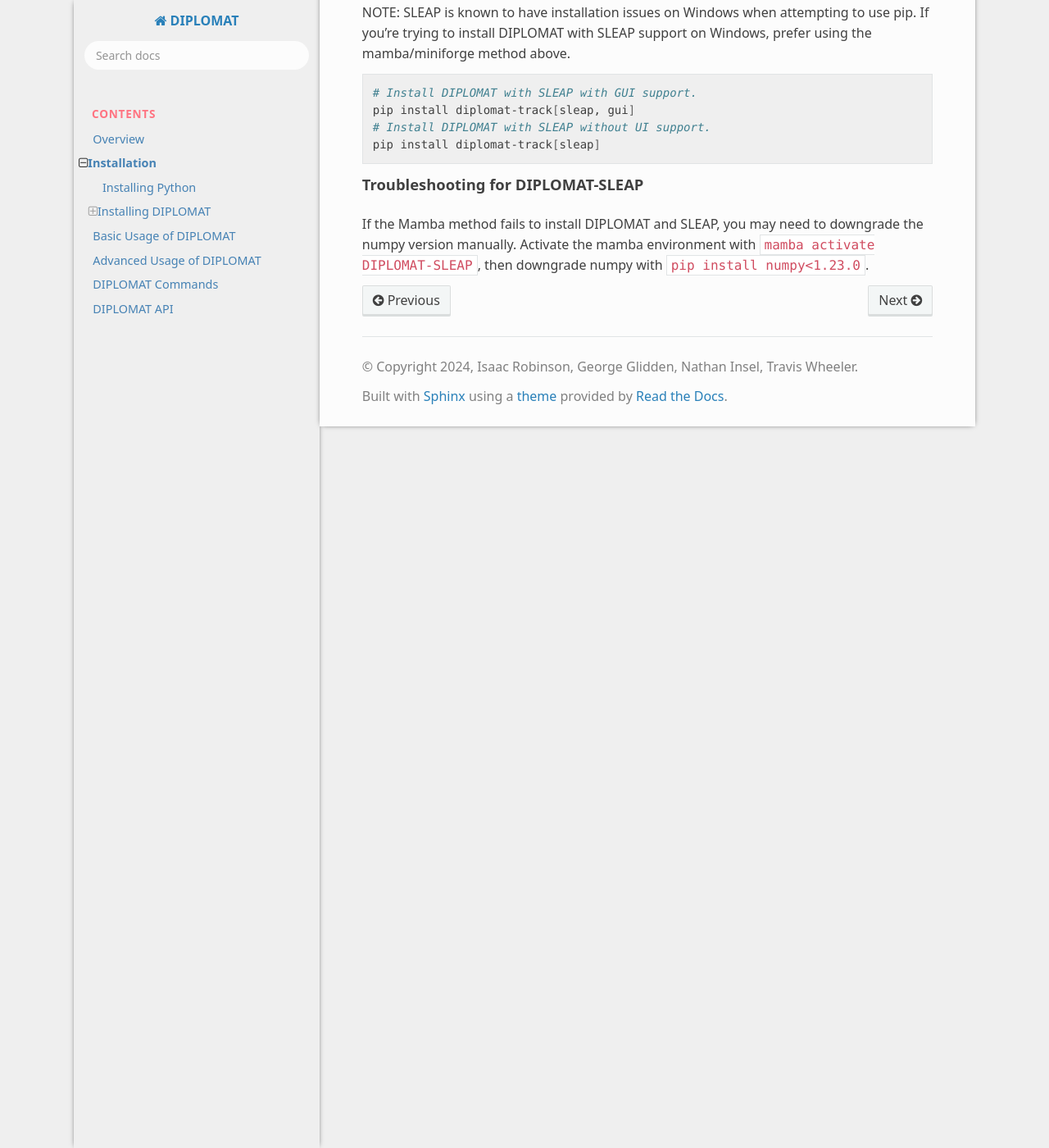
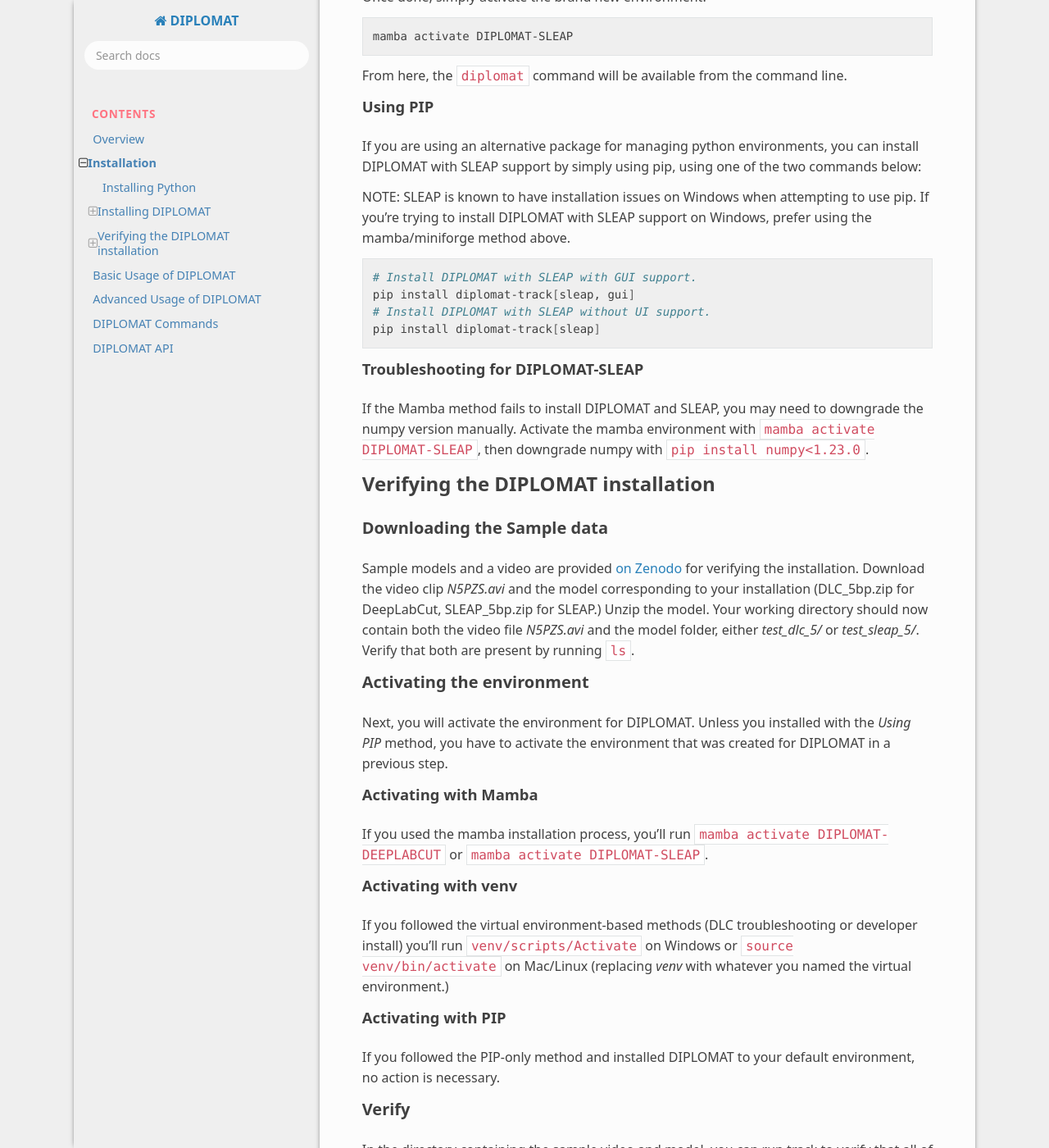
Before and after one commit to TravisWheelerLab/DIPLOMAT, a Sphinx documentation site: the page built from docs/source/installation.rst, in a window 1280 px wide and 1400 px high, scrolled down 3330 px. Shown: the whole window at 82% size. Built offline with Sphinx 7.4.7 and the Read the Docs theme 3.1.0, drawn with Linux system fonts in a browser that asks for light colours; formulas are drawn with MathJax 3; some of the changed text lies outside the part shown.

Commit message:
Added verification section to installation.

```diff
--- a/docs/source/installation.rst
+++ b/docs/source/installation.rst
@@ -165,3 +165,67 @@
 If the Mamba method fails to install DIPLOMAT and SLEAP, you may need to downgrade the
 numpy version manually. Activate the mamba environment with ``mamba activate DIPLOMAT-SLEAP``,
 then downgrade numpy with ``pip install numpy<1.23.0``.
+
+Verifying the DIPLOMAT installation
+-----------------------------------
+
+Downloading the Sample data
+^^^^^^^^^^^^^^^^^^^^^^^^^^^
+
+Sample models and a video are provided `on Zenodo <https://zenodo.org/records/14232002>`_ for
+verifying the installation. Download the video clip `N5PZS.avi` and the model corresponding to
+your installation (DLC_5bp.zip for DeepLabCut, SLEAP_5bp.zip for SLEAP.) Unzip the model. Your
+working directory should now contain both the video file `N5PZS.avi` and the model folder, either
+`test_dlc_5/` or `test_sleap_5/`. Verify that both are present by running ``ls``.
+
+Activating the environment
+^^^^^^^^^^^^^^^^^^^^^^^^^^
+
+Next, you will activate the environment for DIPLOMAT. Unless you installed with the
+`Using PIP` method, you have to activate the environment that was created for DIPLOMAT in
+a previous step.
+
+Activating with Mamba
+~~~~~~~~~~~~~~~~~~~~~
+If you used the mamba installation
+process, you'll run
+``mamba activate DIPLOMAT-DEEPLABCUT`` or
+``mamba activate DIPLOMAT-SLEAP``.
+
+Activating with venv
+~~~~~~~~~~~~~~~~~~
+If you followed the virtual environment-based methods (DLC troubleshooting or developer
+install) you'll run ``venv/scripts/Activate`` on Windows or ``source venv/bin/activate``
+on Mac/Linux (replacing `venv` with whatever you named the virtual environment.)
+
+Activating with PIP
+~~~~~~~~~~~~~~~~~~~
+If you followed the PIP-only method and installed DIPLOMAT to your default environment,
+no action is necessary.
+
+Verify
+^^^^^^
+In the directory containing the sample video and model, you can run track to verify that
+all of DIPLOMAT's functionality were installed properly.
+
+Verify tracking without GUI
+~~~~~~~~~~~~~~~~~~~~
+For DeepLabCut, run
+``diplomat track -c test_dlc_5 -v N5PZS.avi``.
+
+For SLEAP, run
+``diplomat track -c test_sleap_5 -v N5PZS.avi``.
+
+If the tracking completes successfully, a new file ending with extension either `.h5` or
+`.slp` will now be present.
+
+Verify tracking with GUI
+~~~~~~~~~~~~~~~~~
+For DeepLabCut, run
+``diplomat track_and_interact -c test_dlc_5 -v N5PZS.avi``.
+
+For SLEAP, run
+``diplomat track_and_interact -c test_sleap_5 -v N5PZS.avi``.
+
+After tracking completes, the manual annotation window will be opened and you should be
+able to make changes to the automated results.
```
